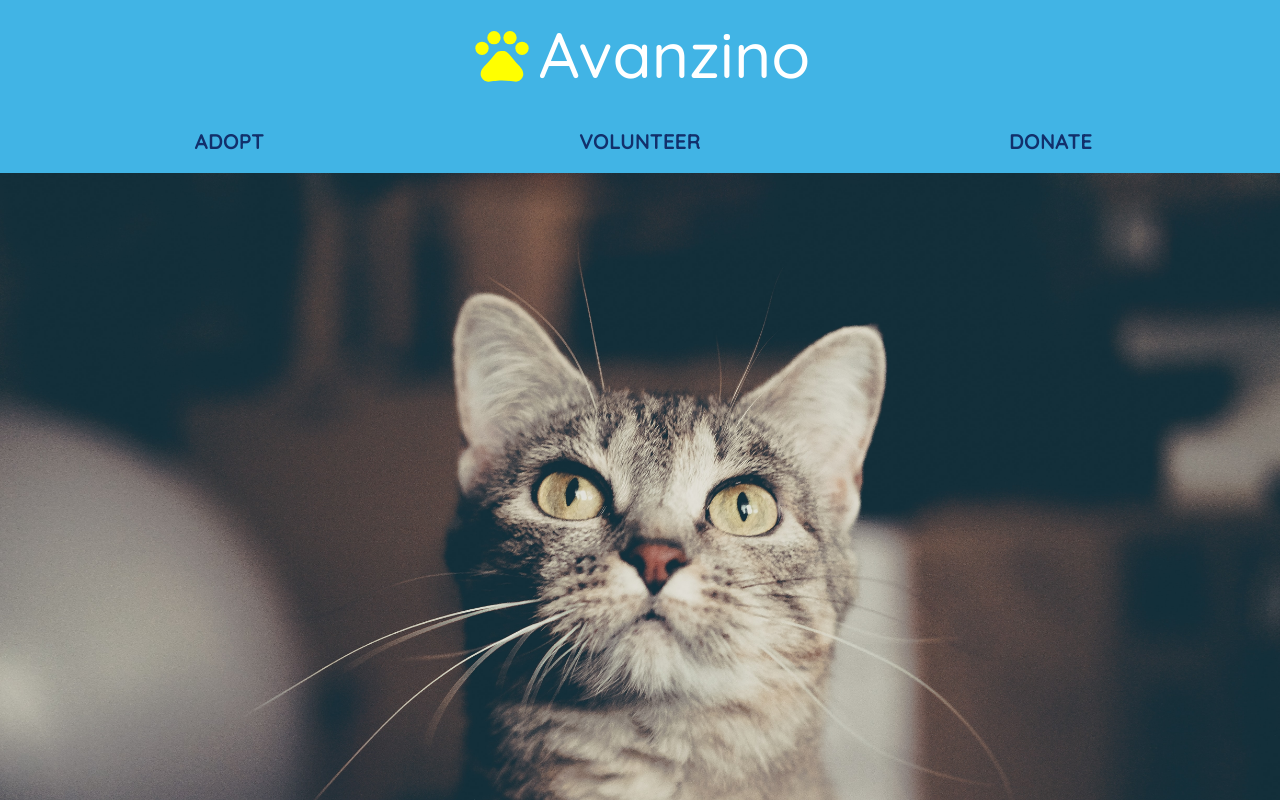
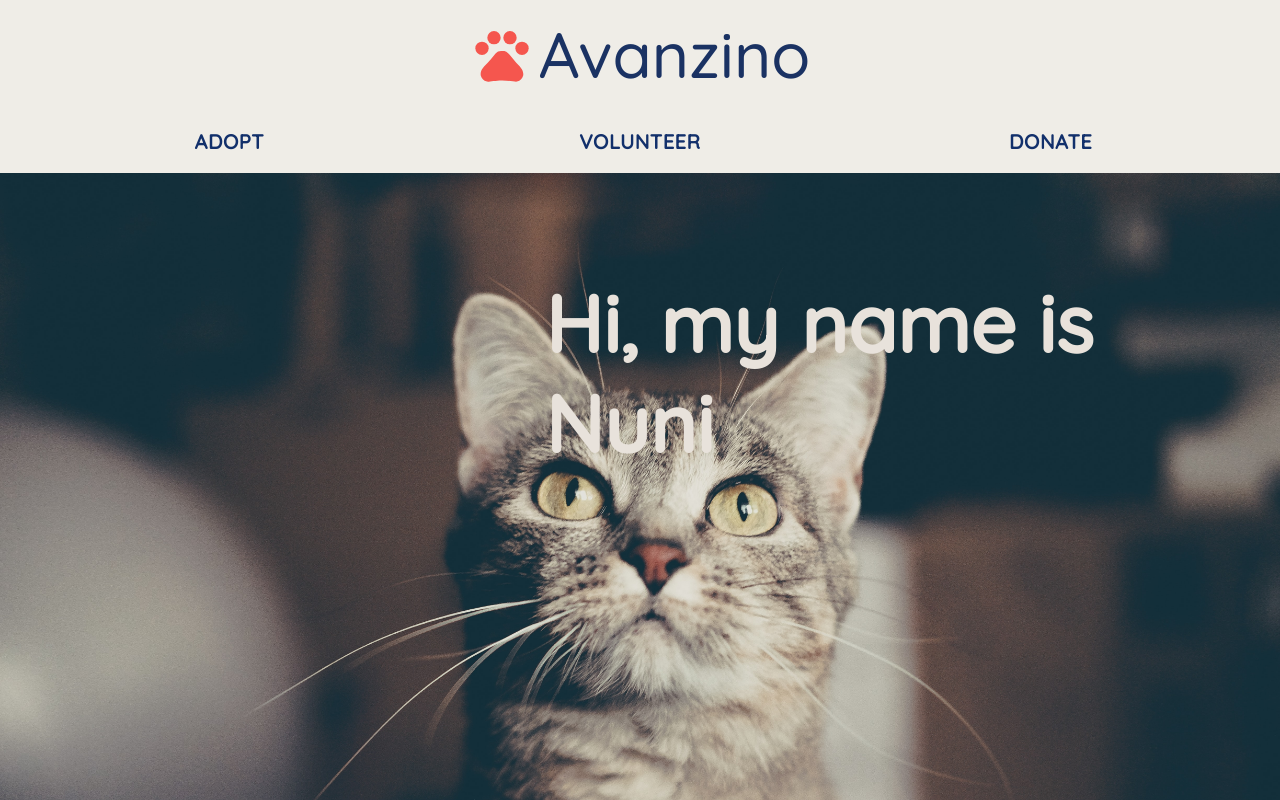
Before and after one commit to goofygoobers/adopt-a-kitty, a React (Create React App) app: page /story in a window 1280 px wide. Built offline with nearby package versions, Linux system fonts and the light colour scheme.

Commit message:
new home page

```diff
--- a/src/App.js
+++ b/src/App.js
@@ -3,7 +3,7 @@ import './App.css';
 import Header from './components/header/header-component';
 import { Grid } from '@material-ui/core';
 // import Body from './components/body/body-component';
-import DonateCard from './components/donate/donate-card-componenet';
+import StoryCard from './components/story/story-component';
 
 function App() {
   return (
@@ -12,7 +12,7 @@ function App() {
           <Header />
         </Grid>
         <Grid item container>
-          <DonateCard />
+          <StoryCard />
           <Grid item xs={0} sm={2} />
             <Grid item xs={12} sm={8} >
               {/* <Body />  */}
--- a/src/components/body/body-component.js
+++ b/src/components/body/body-component.js
@@ -7,7 +7,6 @@ import PusheenCheeto from '../../images/pusheen-cheeto.png'
 import PusheenFlying from '../../images/pusheen-flying.png'
 import PusheenCoffee from '../../images/pusheen-coffee.jpg'
 import PusheenBook from '../../images/pusheen-bookworm.jpg'
-import DonateCard from '../donate/donate-card-componenet';
 
 function Body() {
     return(
--- /dev/null
+++ b/src/components/button/button-component.js
@@ -0,0 +1,12 @@
+import React from 'react';
+import Button from '@material-ui/core/Button';
+
+const ButtonTemplate = (props) => {
+    const {title, color} = props
+
+    return(
+    <Button variant="contained" color={color}>{title}</Button>
+    )
+}
+
+export default ButtonTemplate;
--- a/src/components/donate/donate-card-componenet.js
+++ /dev/null
@@ -1,31 +0,0 @@
-import React from 'react';
-import HomeCat from '../../images/calm-cat.jpg';
-import {makeStyles} from '@material-ui/styles';
-
-
-
-const useStyles = makeStyles({
-    donateComponent: {
-        backgroundImage: `url(${HomeCat})`,
-        position: "fixed",
-        minHeight: "100%",
-        minWidth: "100%",
-        backgroundPosition: "center",
-        backgroundSize: "cover",
-        backgroundRepeat: "no-repeat",
-        backgroundColor: "#41b4e5"
-    }
-})
-
-function DonateCard() {
-    const classes = useStyles();
-    return(
-        <div className={classes.donateComponent}>
-            <div>
-
-            </div>
-        </div>
-    )
-}
-
-export default DonateCard;
--- a/src/components/header/header-component.js
+++ b/src/components/header/header-component.js
@@ -14,15 +14,16 @@ const useStyles = makeStyles(() => ({
     iconSpacing: {
         paddingRight: "5px",
         fontSize: "2em",
-        color: "yellow"
+        color: "#F5564E"
     },
     title: {
         margin: "auto",
         fontSize: "2em",
-        fontFamily: "Quicksand"
+        fontFamily: "Quicksand",
+        color: "#1A3263"
     },
     background: {
-        background: '#41b4e5'
+        background: '#EFEDE7'
     }
 
 }));
--- /dev/null
+++ b/src/components/story/story-component.js
@@ -0,0 +1,54 @@
+import React from 'react';
+import HomeCat from '../../images/calm-cat.jpg';
+// Why can't be export my custom button component and add material ui styling to it?
+// import Button from '../button/button-component';
+import Button from '@material-ui/core/Button';
+import { createMuiTheme, makeStyles, ThemeProvider } from '@material-ui/core/styles';
+
+
+const useStyles = makeStyles({
+    storyComponent: {
+        backgroundImage: `url(${HomeCat})`,
+        position: "fixed",
+        minHeight: "100%",
+        minWidth: "100%",
+        backgroundPosition: "center",
+        backgroundSize: "cover",
+        backgroundRepeat: "no-repeat",
+    },
+    storyText: {
+        color: "#E8E2DB",
+        fontFamily: "Quicksand",
+        fontSize: "500%",
+        position: "absolute",
+        marginLeft: "545px",
+        marginTop: "100px",
+        fontWeight: "bold"
+    },
+    storyButton: {
+        position: "center",
+        marginLeft: "820px",
+        marginTop: "680px",
+        fontSize: "200%",
+        fontFamily: "Quicksand",
+        backgroundColor: "#E8E2DB",
+        color: "#1A3263"
+    }
+})
+
+function StoryCard() {
+    const classes = useStyles();
+    return(
+
+            <div className={classes.storyComponent}>
+
+                <h1 className={classes.storyText}>
+                    Hi, my name is Nuni
+                </h1>
+
+                <Button variant="contained" className={classes.storyButton}>MY STORY</Button>
+        </div>
+    )
+}
+
+export default StoryCard;
```
Also changed, not shown: src/components/donate/donate-componenet.js (added).
